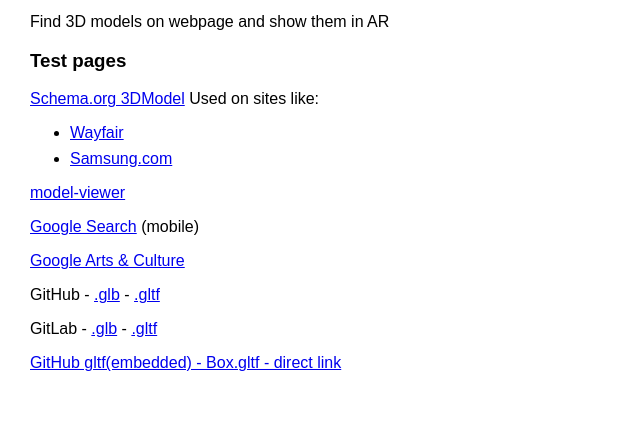
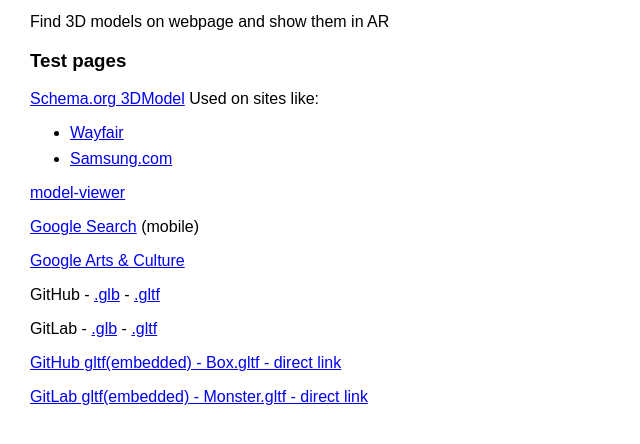
Before and after one commit to m-blix/ar-extension, a browser extension: page index.html in a window 1280 px wide. Shown: the part 70-514 px from the top of the page, without its empty margins (0-640 px from the left). Drawn offline with Linux system fonts and the light colour scheme.

Commit message:
Add Gitlab direct model link

```diff
--- a/index.html
+++ b/index.html
@@ -54,7 +54,10 @@ ul li {
 <p>
 <a href="https://raw.githubusercontent.com/KhronosGroup/glTF-Sample-Models/master/2.0/Box/glTF-Embedded/Box.gltf">GitHub gltf(embedded) - Box.gltf - direct link</a>
 </p>
+
 <p>
+<a href="https://gitlab.com/c4g/gltf/libgltf/-/raw/master/resource/2.0/Monster/glTF/Monster.gltf">GitLab gltf(embedded) - Monster.gltf - direct link</a>
+</p>
 
 </body>
 </html>
```
